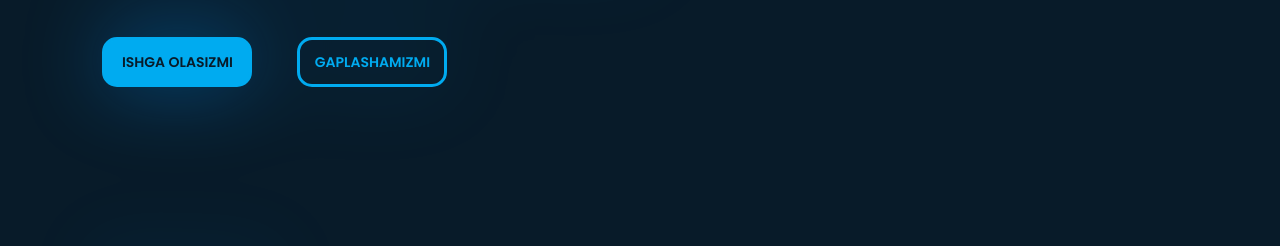
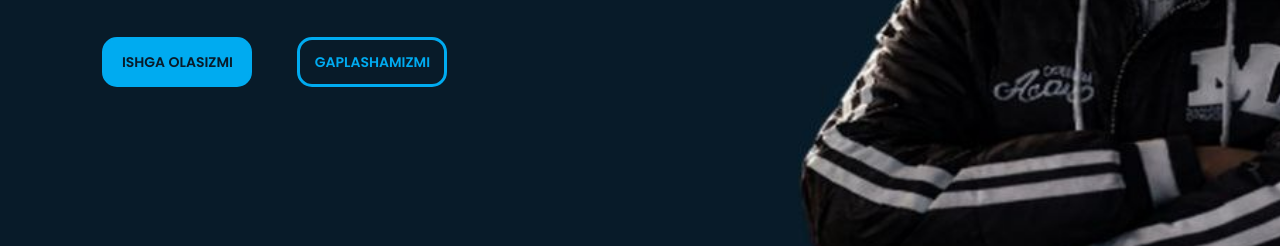
Before and after one commit to Saidakbarmi/Portfolio, a plain HTML site: page index.html in a window 1280 px wide. Shown: the part 458-704 px from the top of the page. Drawn offline with nearby package versions, Linux system fonts and the light colour scheme.

Commit message:
Add files via upload

```diff
--- a/style.css
+++ b/style.css
@@ -83,7 +83,7 @@ body{
 }
 .home {
     height: 100vh;
-    background-image: url(../img/photo_2026-01-01_22-39-15.jpg);
+    background-image: url("images/photo_2026-01-01_22-39-15.jpg");
     filter: drop-shadow(0 0 40px rgba(0, 150, 255, 0.4));
     background-repeat: no-repeat;
     background-position: top ;
```
